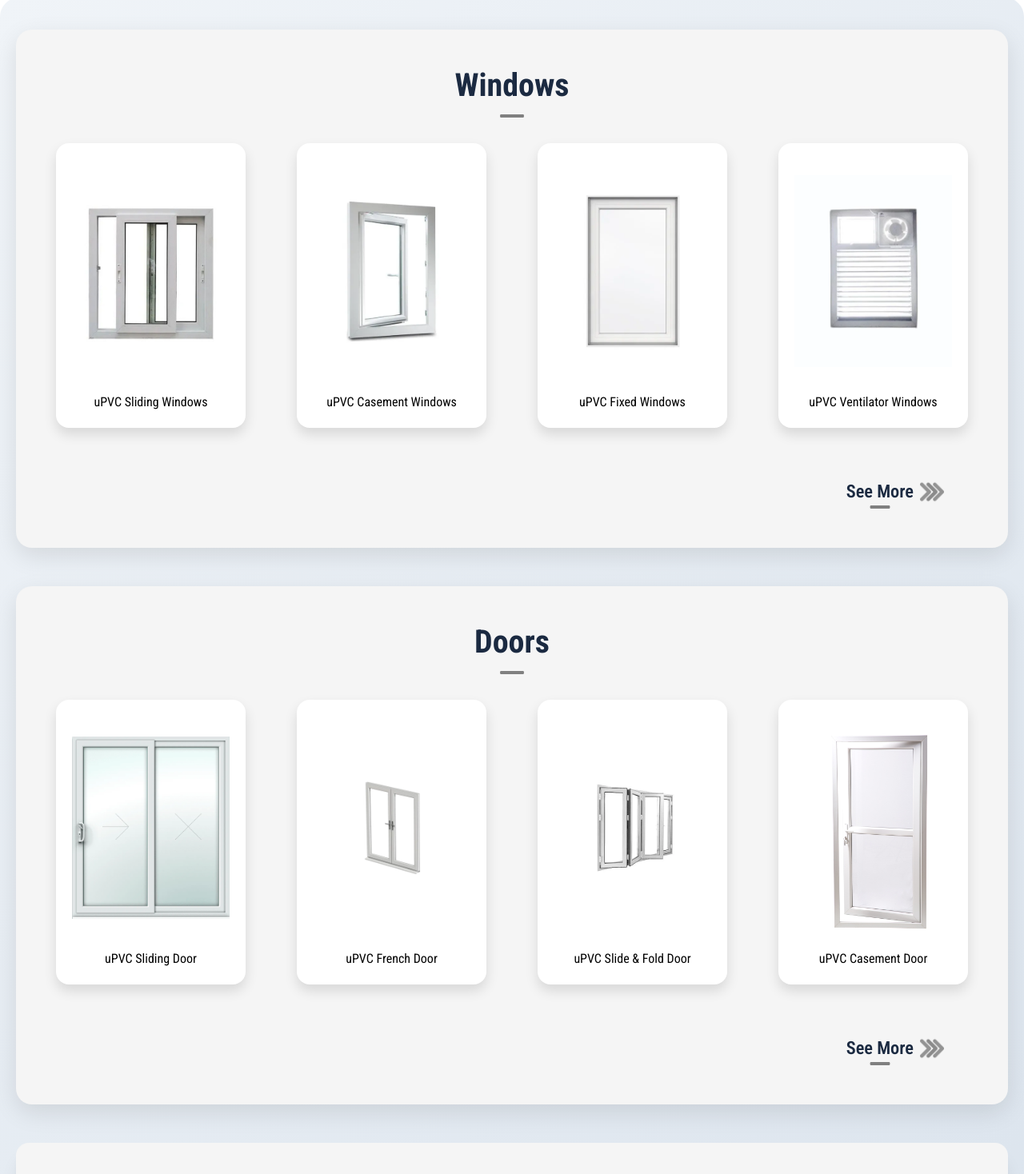
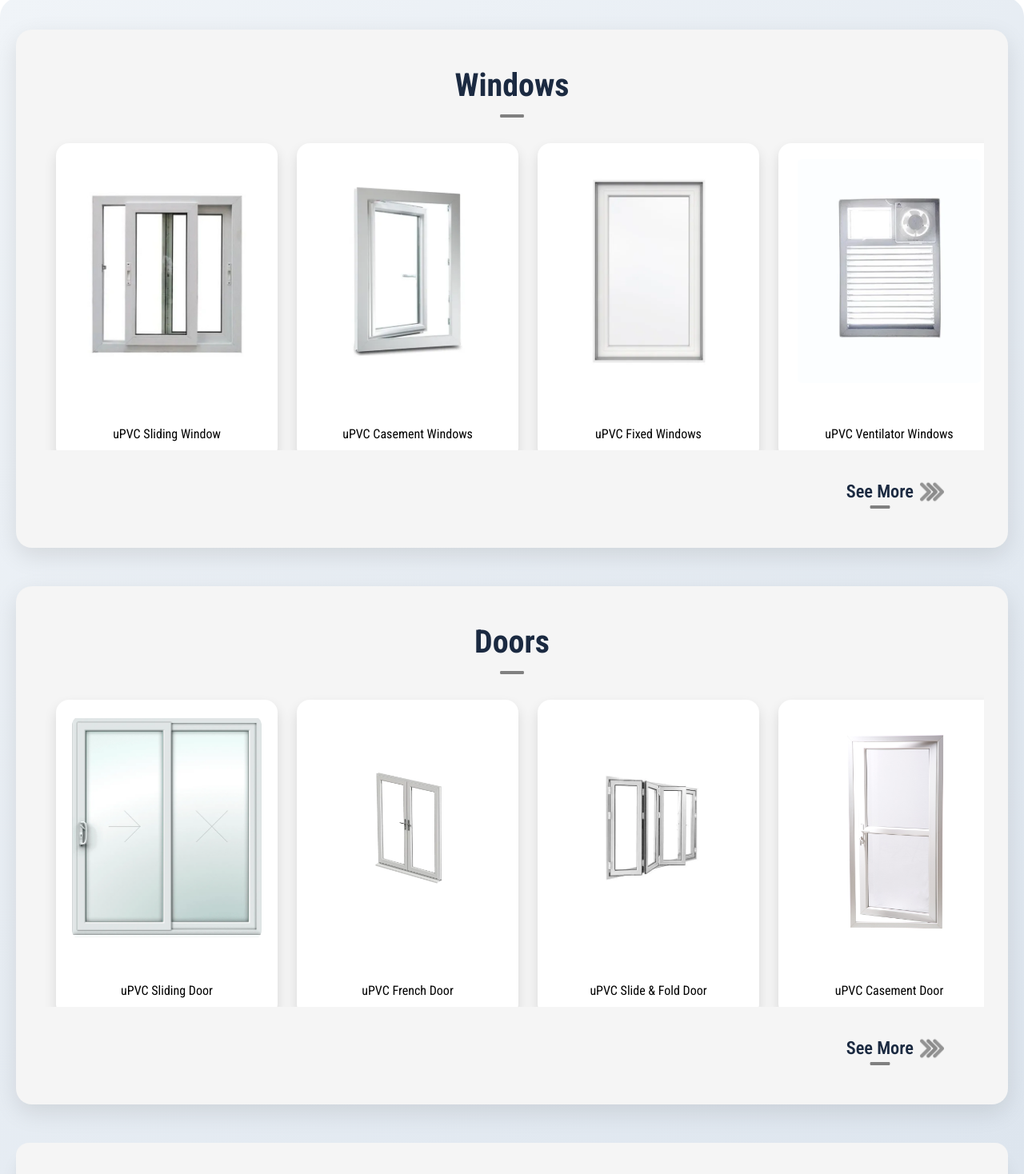
Before and after one commit to Team-Immature/upvc, a React (Vite) app in the folder frontend/: page / in a window 1280 px wide. Shown: the part 947-2415 px from the top of the page at 80% size. Built offline with nearby package versions, Linux system fonts and the light colour scheme.

Commit message:
Created navigation routes for cards

```diff
--- a/frontend/src/components/Carousel/DoorSection.jsx
+++ b/frontend/src/components/Carousel/DoorSection.jsx
@@ -6,7 +6,7 @@ import slidefoldD from "../../assets/slidefoldD.webp";
 import casementD from "../../assets/casementD.jpg";
 import arrow from "../../assets/arro.png";
 import { useNavigate } from "react-router-dom";
-
+import { Link } from "react-router-dom";
 const DoorSection = () => {
   const navigate = useNavigate();
 
@@ -17,10 +17,20 @@ const DoorSection = () => {
     <div className='productSection'>
       <h2 className='product_heading'>Doors</h2>
       <div className='product_images'>
-        <ProductCard value='uPVC Sliding Door' img={slidingDoor} />
-        <ProductCard value='uPVC French Door' img={frenchDoor} />
-        <ProductCard value='uPVC Slide & Fold Door' img={slidefoldD} />
-        <ProductCard value='uPVC Casement Door' img={casementD} />
+        <Link to="/products#sliding-door">
+          <ProductCard value='uPVC Sliding Door' img={slidingDoor} />
+        </Link>
+        <Link to="/products#french-door">
+          <ProductCard value='uPVC French Door' img={frenchDoor} />
+        </Link>
+
+        <Link to="/products#sliding-door">
+          <ProductCard value='uPVC Slide & Fold Door' img={slidefoldD} />
+        </Link>
+
+        <Link to="/products#sliding-door">
+          <ProductCard value='uPVC Casement Door' img={casementD} />
+        </Link>
       </div>
 
       <div className='arrow'>
--- a/frontend/src/components/Carousel/ProductSection.jsx
+++ b/frontend/src/components/Carousel/ProductSection.jsx
@@ -2,6 +2,7 @@ import React from "react";
 import WindowSection from "./WindowSection";
 import DoorSection from "./DoorSection";
 import Feature from "../Feature/Feature";
+import Accordian from "../Accordian";
 
 const ProductSection = () => {
   return (
@@ -9,6 +10,8 @@ const ProductSection = () => {
       <WindowSection />
       <DoorSection />
       <Feature />
+      <Accordian />
+
     </div>
   );
 };
--- a/frontend/src/components/Carousel/WindowSection.jsx
+++ b/frontend/src/components/Carousel/WindowSection.jsx
@@ -9,6 +9,7 @@ import ventilator from "../../assets/ventilator.webp";
 //img end
 
 import arrow from "../../assets/arro.png";
+import { Link } from "react-router-dom";
 
 //product card
 import ProductCard from "./ProductCard";
@@ -20,15 +21,24 @@ const WindowSection = () => {
   const handleSeeMore = () => {
     navigate(`/products#Window-heading-top`);
   };
+
   return (
     <div className='productSection'>
       <h2 className='product_heading'>Windows</h2>
       <div className='sec'>
         <div className='product_images'>
-          <ProductCard value='uPVC Sliding Windows' img={sliding} />
-          <ProductCard value='uPVC Casement Windows' img={casement} />
-          <ProductCard value='uPVC Fixed Windows' img={fixed} />
-          <ProductCard value='uPVC Ventilator Windows' img={ventilator} />
+          <Link to="/products#sliding-window">
+            <ProductCard value='uPVC Sliding Window' img={sliding} />
+          </Link>
+          <Link to="/products#casement-window">
+            <ProductCard value='uPVC Casement Windows' img={casement} />
+          </Link>
+          <Link to="/products#fixed-window">
+            <ProductCard value='uPVC Fixed Windows' img={fixed} />
+          </Link>
+          <Link to="/products#ventilator-window">
+            <ProductCard value='uPVC Ventilator Windows' img={ventilator} />
+          </Link>
         </div>
       </div>
 
--- a/frontend/src/components/Carousel/styling.css
+++ b/frontend/src/components/Carousel/styling.css
@@ -66,6 +66,9 @@
   object-fit: contain;
   border-radius: 12px;
   margin-bottom: 12px;
+  max-height: 100%;
+  max-width: 100%;
+
 }
 
 .productcard:hover .image {
@@ -81,8 +84,10 @@
 .product_images {
   display: flex;
   overflow-x: auto;
+  overflow-y: hidden;
   gap: 24px;
   padding-bottom: 8px;
+  overflow: hidden;
 }
 
 .product_images::-webkit-scrollbar {
--- a/frontend/src/components/ProductInfoGrid/DoorCard.jsx
+++ b/frontend/src/components/ProductInfoGrid/DoorCard.jsx
@@ -11,7 +11,7 @@ const DoorCard = () => {
   return (
     <div className='max-w-7xl mx-auto mt-20 p-10 rounded-3xl bg-[linear-gradient(135deg,_#f0f4f8,_#d9e2ec)]'>
       {/* Sliding Door */}
-      <div className='  mx-auto my-8'>
+      <div id="sliding-door" className='max-w-5xl mx-auto my-8'>
         <div className='flex flex-col mb-8 rounded-[20px] bg-gradient-to-br from-white to-[whitesmoke] shadow-[0_10px_30px_rgba(0,0,0,0.1)] overflow-hidden transition-transform duration-300 hover:-translate-y-2'>
           <h1 className='text-center text-2xl md:text-3xl font-bold text-gray-800 mt-6 mb-2 tracking-tight'>
             Sliding Door
@@ -115,7 +115,7 @@ const DoorCard = () => {
       </div>
 
       {/* Casement Door */}
-      <div className='  mx-auto my-8'>
+      <div id="casement-door" className='max-w-5xl mx-auto my-8'>
         <div className='flex flex-col mb-8 rounded-[20px] bg-gradient-to-br from-white to-[whitesmoke] shadow-[0_10px_30px_rgba(0,0,0,0.1)] overflow-hidden transition-transform duration-300 hover:-translate-y-2'>
           <h1 className='text-center text-2xl md:text-3xl font-bold text-gray-800 mt-6 mb-2 tracking-tight'>
             Casement Door
@@ -206,7 +206,7 @@ const DoorCard = () => {
       </div>
 
       {/* French Door */}
-      <div className='  mx-auto my-8'>
+      <div id="french-door" className='max-w-5xl mx-auto my-8'>
         <div className='flex flex-col mb-8 rounded-[20px] bg-gradient-to-br from-white to-[whitesmoke] shadow-[0_10px_30px_rgba(0,0,0,0.1)] overflow-hidden transition-transform duration-300 hover:-translate-y-2'>
           <h1 className='text-center text-2xl md:text-3xl font-bold text-gray-800 mt-6 mb-2 tracking-tight'>
             French Door
@@ -301,7 +301,7 @@ const DoorCard = () => {
       </div>
 
       {/* slide & fold door */}
-      <div className='  mx-auto my-8'>
+      <div id="slidefold-door" className='max-w-5xl mx-auto my-8'>
         <div className='flex flex-col mb-8 rounded-[20px] bg-gradient-to-br from-white to-[whitesmoke] shadow-[0_10px_30px_rgba(0,0,0,0.1)] overflow-hidden transition-transform duration-300 hover:-translate-y-2'>
           <h1 className='text-center text-2xl md:text-3xl font-bold text-gray-800 mt-6 mb-2 tracking-tight'>
             Slide and Fold Door
--- a/frontend/src/components/ProductInfoGrid/WindowCard.jsx
+++ b/frontend/src/components/ProductInfoGrid/WindowCard.jsx
@@ -7,11 +7,29 @@ import ventilator from "../../assets/ventilator.webp";
 
 import { Link } from "react-scroll";
 
+import { useLocation } from "react-router-dom";
+import { useEffect } from "react";
+
 const WindowCard = () => {
+  const location = useLocation();
+
+  useEffect(() => {
+    if (location.hash) {
+      const id = location.hash.replace("#", ""); // remove # from #window
+      const element = document.getElementById(id);
+      if (element) {
+        // 💡 This makes it scroll to the very top of the section
+        element.scrollIntoView({
+          behavior: "smooth",
+          block: "start",
+        });
+      }
+    }
+  }, [location]);
   return (
     <div className='max-w-7xl mx-auto mt-20 p-10 rounded-3xl bg-[linear-gradient(135deg,_#f0f4f8,_#d9e2ec)]'>
       {/* Sliding Window */}
-      <div className='mx-auto my-8'>
+      <div id="sliding-window" className='max-w-5xl mx-auto my-8'>
         <div className='flex flex-col mb-8 rounded-[20px] bg-gradient-to-br from-white to-[whitesmoke] shadow-[0_10px_30px_rgba(0,0,0,0.1)] overflow-hidden transition-transform duration-300 hover:-translate-y-2'>
           <h1 className='text-center text-2xl md:text-3xl font-bold text-gray-800 mt-6 mb-2 tracking-tight'>
             Sliding Window
@@ -116,7 +134,7 @@ const WindowCard = () => {
       </div>
 
       {/* Casement Window */}
-      <div className='mx-auto my-8'>
+      <div id="casement-window" className='max-w-5xl mx-auto my-8'>
         <div className='flex flex-col mb-8 rounded-[20px] bg-gradient-to-br from-white to-[whitesmoke] shadow-[0_10px_30px_rgba(0,0,0,0.1)] overflow-hidden transition-transform duration-300 hover:-translate-y-2'>
           <h1 className='text-center text-2xl md:text-3xl font-bold text-gray-800 mt-6 mb-2 tracking-tight'>
             Casement Window
@@ -214,7 +232,7 @@ const WindowCard = () => {
       </div>
 
       {/* Fixed Window */}
-      <div className='mx-auto my-8'>
+      <div id="fixed-window" className='max-w-5xl mx-auto my-8'>
         <div className='flex flex-col mb-8 rounded-[20px] bg-gradient-to-br from-white to-[whitesmoke] shadow-[0_10px_30px_rgba(0,0,0,0.1)] overflow-hidden transition-transform duration-300 hover:-translate-y-2'>
           <h1 className='text-center text-2xl md:text-3xl font-bold text-gray-800 mt-6 mb-2 tracking-tight'>
             Fixed Window
@@ -313,7 +331,7 @@ const WindowCard = () => {
       </div>
 
       {/* Ventilator Window */}
-      <div className='mx-auto my-8'>
+      <div id="ventilator-window" className='max-w-5xl mx-auto my-8'>
         <div className='flex flex-col mb-8 rounded-[20px] bg-gradient-to-br from-white to-[whitesmoke] shadow-[0_10px_30px_rgba(0,0,0,0.1)] overflow-hidden transition-transform duration-300 hover:-translate-y-2'>
           <h1 className='text-center text-2xl md:text-3xl font-bold text-gray-800 mt-6 mb-2 tracking-tight'>
             Ventilator Window
```
